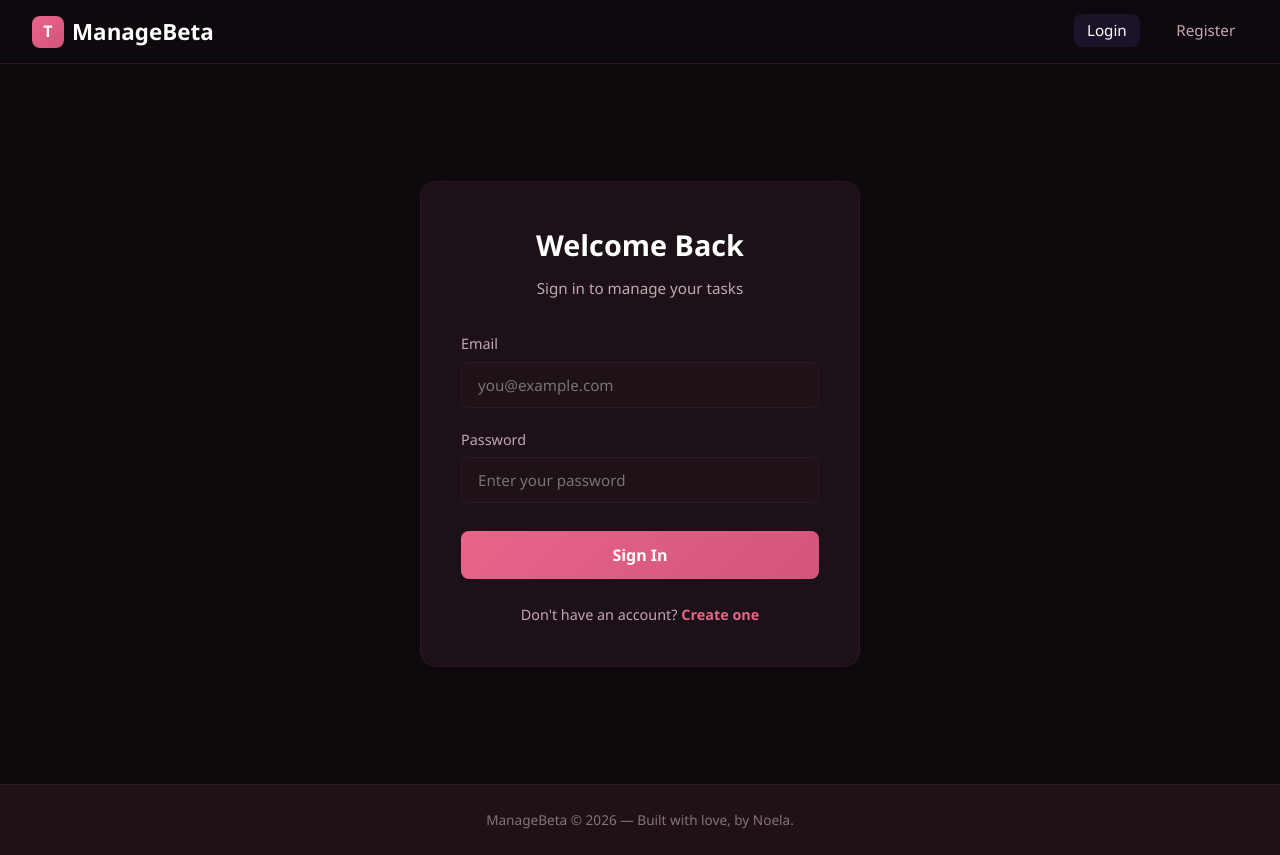
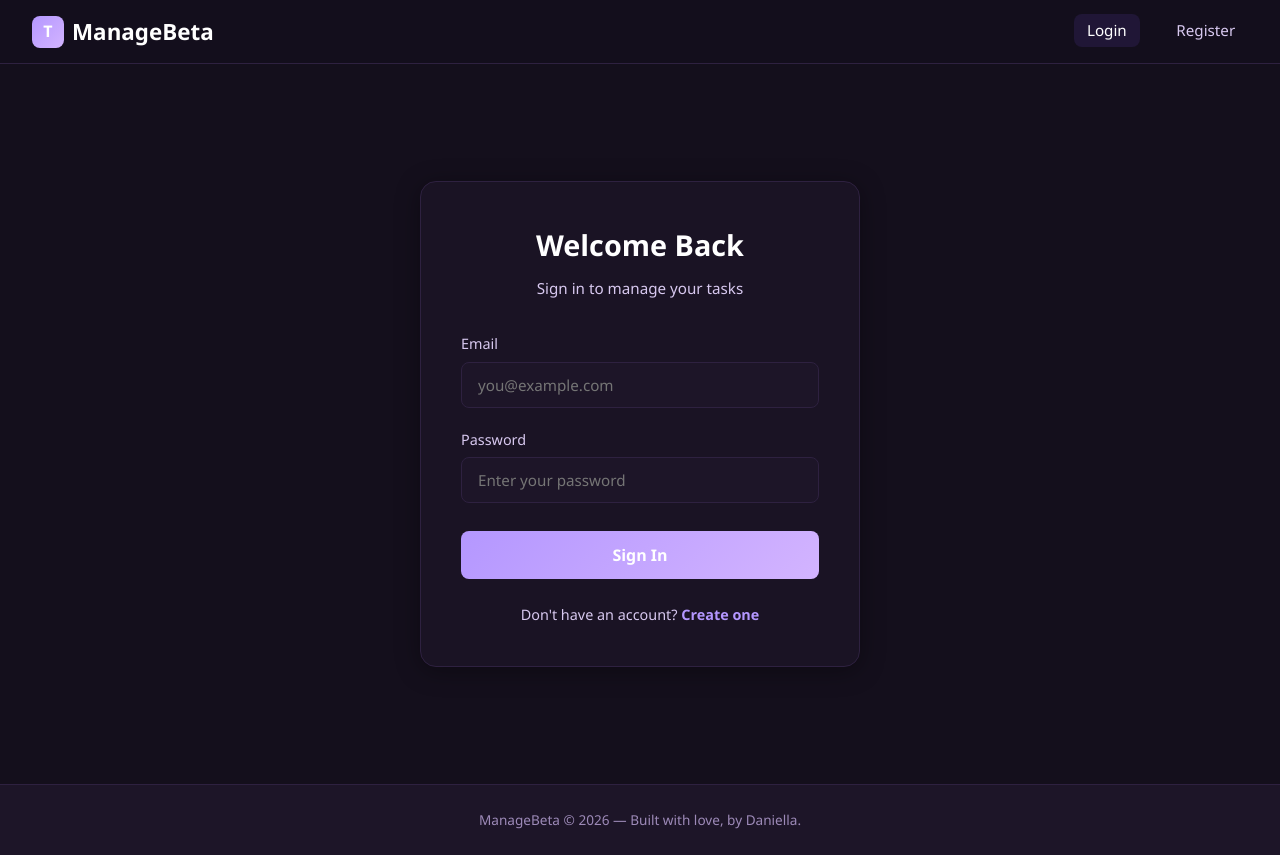
Before and after one commit to Mark-Bryan/ManageBeta-Daniella, a PHP site: page / in a window 1280 px wide. Run offline with PHP 8.4, Linux system fonts and the light colour scheme; data comes from the database, SQL or seed files in the repository; some libraries are stand-ins or nearby versions.

Commit message:
changed footer name and changed styling

```diff
--- a/ManageBeta/managebeta_complete/index.html
+++ b/ManageBeta/managebeta_complete/index.html
@@ -81,7 +81,7 @@
     </main>
 
     <footer class="footer">
-      <p>ManageBeta &copy; 2026 &mdash; Built with love, by Noela.</p>
+      <p>ManageBeta &copy; 2026 &mdash; Built with love, by Daniella.</p>
     </footer>
 
     <script type="module" src="public/js/auth.js"></script>
--- a/ManageBeta/managebeta_complete/public/css/style.css
+++ b/ManageBeta/managebeta_complete/public/css/style.css
@@ -6,7 +6,7 @@
   box-sizing: border-box;
 }
 
-:root {
+/* :root {
   --bg-primary: #0f0a0e;
   --bg-secondary: #1e1218;
   --bg-card: #1c1118;
@@ -16,6 +16,7 @@
   --accent-secondary: #d4547a;
   --accent-hover: #f0849e;
   --accent-glow: rgba(232, 101, 138, 0.35);
+  --accent-lavender: #b497ff;
   --text-primary: #fffffe;
   --text-secondary: #c4a8b0;
   --text-muted: #8a7078;
@@ -31,7 +32,42 @@
   --shadow-glow: 0 0 20px var(--accent-glow);
   --transition: 0.25s ease;
   --font-main: "Segoe UI", Inter, system-ui, -apple-system, sans-serif;
+} */
+
+:root {
+  --bg-primary: #140f1c;
+  --bg-secondary: #1d1528;
+  --bg-card: #1a1324;
+  --bg-input: #1d1528;
+  --bg-nav: rgba(20, 15, 28, 0.93);
+
+  --accent-primary: #b497ff;      /* Lavender */
+  --accent-secondary: #d3b4ff;    /* Soft Lilac */
+  --accent-hover: #c9aaff;        /* Light Lavender */
+  --accent-glow: rgba(180, 151, 255, 0.35);
+
+  --text-primary: #ffffff;
+  --text-secondary: #d8c9f0;
+  --text-muted: #9d8ab8;
+
+  --border-color: #2e2140;
+
+  --success: #7ee8c3;             /* Soft Mint */
+  --warning: #f3d9a1;             /* Soft Gold */
+  --danger: #ff7aa5;              /* Rose Pink */
+  --danger-hover: #ff97b9;
+
+  --radius-sm: 8px;
+  --radius-md: 12px;
+  --radius-lg: 16px;
+
+  --shadow-card: 0 4px 24px rgba(0, 0, 0, 0.35);
+  --shadow-glow: 0 0 20px var(--accent-glow);
+
+  --transition: 0.25s ease;
+  --font-main: "Segoe UI", Inter, system-ui, -apple-system, sans-serif;
 }
+
 
 html {
   scroll-behavior: smooth;
--- a/ManageBeta/managebeta_complete/views/auth.php
+++ b/ManageBeta/managebeta_complete/views/auth.php
@@ -99,7 +99,7 @@
     </main>
 
     <footer class="footer">
-      <p>ManageBeta &copy; 2026 &mdash; Built with love, by Noela.</p>
+      <p>ManageBeta &copy; 2026 &mdash; Built with love, by Daniella.</p>
     </footer>
 
     <script src="/public/js/auth.js"></script>
--- a/ManageBeta/managebeta_complete/views/dashboard.php
+++ b/ManageBeta/managebeta_complete/views/dashboard.php
@@ -139,7 +139,7 @@
     <div class="toast-container" id="toastContainer"></div>
 
     <footer class="footer">
-      <p>ManageBeta &copy; 2026 &mdash; Built with love, by Noela.</p>
+      <p>ManageBeta &copy; 2026 &mdash; Built with love, by Daniella.</p>
     </footer>
 
     <!-- Alarm sound played when a task deadline is reached -->
```
